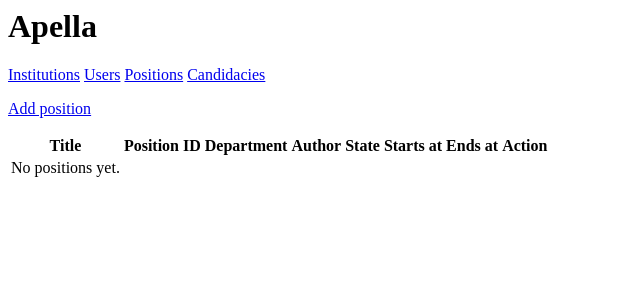
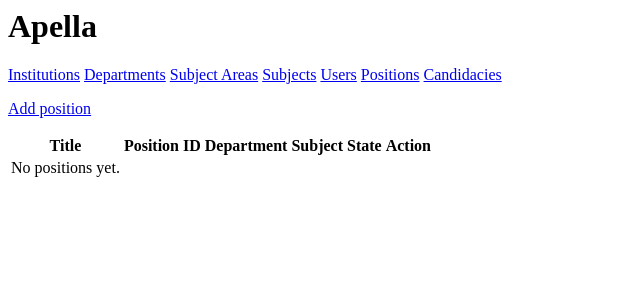
Before and after one commit to grnet/apella-app, a Django app: a page that uses apella/templates/apella/index.html in a window 1280 px wide. Shown: the top 300 px of the page, without its empty margins (0-640 px from the left). Run offline with Django 3.2, Linux system fonts and the light colour scheme; data that the repository does not hold is empty; parts of the project's set-up code (start-up, migrations or seed data) failed here and were passed over.

Commit message:
Add views for Department, SubjectArea and Subject

```diff
--- a/apella/templates/apella/index.html
+++ b/apella/templates/apella/index.html
@@ -5,6 +5,9 @@
     <body>
         <h1>Apella</h1>
         <a href="{% url "institution-list" %}">Institutions</a>
+        <a href="{% url "department-list" %}">Departments</a>
+        <a href="{% url "subject-area-list" %}">Subject Areas</a>
+        <a href="{% url "subject-list" %}">Subjects</a>
         <a href="{% url "user-list" %}">Users</a>
         <a href="{% url "position-list" %}">Positions</a>
         <a href="{% url "candidacy-list" %}">Candidacies</a>
--- a/apella/templates/apella/position_list.html
+++ b/apella/templates/apella/position_list.html
@@ -9,10 +9,8 @@
             <th>Title</th>
             <th>Position ID</th>
             <th>Department</th>
-            <th>Author</th>
+            <th>Subject</th>
             <th>State</th>
-            <th>Starts at</th>
-            <th>Ends at</th>
             <th>Action</th>
         </tr>
     {% for position in object_list %}
@@ -24,10 +22,8 @@
             </td>
             <td>{{ position.pk }}</td>
             <td>{{ position.department.title }}</td>
-            <td>{{ position.author }}</td>
+            <td>{{ position.subject.title }}</td>
             <td>{{ position.state }}</td>
-            <td>{{ position.starts_at }}</td>
-            <td>{{ position.ends_at }}</td>
             <td>
                 <a href="{% url 'candidacy-new' position_id=position.pk %}">
                     Create candidacy
--- a/apella/urls.py
+++ b/apella/urls.py
@@ -1,8 +1,7 @@
 from django.conf.urls import patterns, url
 
 from apella import views
-from apella.views import UserListView, PositionListView, CandidacyListView,\
-        InstitutionListView
+from apella.views import *
 
 urlpatterns = patterns('',
     url(r'^$', views.index, name='index'),
@@ -23,5 +22,22 @@
     url(r'^institutions/new/$', views.institution_edit, name='institution-new'),
     url(r'^institutions/(?P<institution_id>\d+)/$',
         views.institution_edit, name='institution-edit'),
+    url(r'^departments/$',
+        DepartmentListView.as_view(), name='department-list'),
+    url(r'^departments/new/$', views.department_edit, name='department-new'),
+    url(r'^departments/(?P<department_id>\d+)/$',
+        views.department_edit, name='department-edit'),
+    url(r'^subject_areas/$',
+        SubjectAreaListView.as_view(), name='subject-area-list'),
+    url(r'^subject_areas/new/$', views.subject_area_edit,
+        name='subject-area-new'),
+    url(r'^subject_areas/(?P<subject_area_id>\d+)/$',
+        views.subject_area_edit, name='subject-area-edit'),
+    url(r'^subjects/$',
+        SubjectListView.as_view(), name='subject-list'),
+    url(r'^subjects/new/$', views.subject_edit,
+        name='subject-new'),
+    url(r'^subjects/(?P<subject_id>\d+)/$',
+        views.subject_edit, name='subject-edit'),
 
 )
--- a/apella/views.py
+++ b/apella/views.py
@@ -3,9 +3,10 @@
 from django.template import loader
 from django.views.generic.list import ListView
 
-from apella.models import ApellaUser, Position, Candidacy, Institution
+from apella.models import ApellaUser, Position, Candidacy, Institution,\
+        Department, SubjectArea, Subject
 from apella.forms import ApellaUserForm, PositionForm, CandidacyForm,\
-        InstitutionForm
+        InstitutionForm, DepartmentForm, SubjectAreaForm, SubjectForm
 
 class UserListView(ListView):
 
@@ -37,6 +38,30 @@
 
     def get_context_data(self, **kwargs):
         context = super(InstitutionListView, self).get_context_data(**kwargs)
+        return context
+
+class DepartmentListView(ListView):
+
+    model = Department
+
+    def get_context_data(self, **kwargs):
+        context = super(DepartmentListView, self).get_context_data(**kwargs)
+        return context
+
+class SubjectAreaListView(ListView):
+
+    model = SubjectArea
+
+    def get_context_data(self, **kwargs):
+        context = super(SubjectAreaListView, self).get_context_data(**kwargs)
+        return context
+
+class SubjectListView(ListView):
+
+    model = Subject
+
+    def get_context_data(self, **kwargs):
+        context = super(SubjectListView, self).get_context_data(**kwargs)
         return context
 
 def index(request):
@@ -107,3 +132,48 @@
     else:
         form = InstitutionForm(instance=institution)
     return render(request, 'apella/institution_detail.html', {'form' : form})
+
+def department_edit(request, department_id=None):
+    if department_id:
+        department = get_object_or_404(Department, pk=department_id)
+    else:
+        department = Department()
+    form = DepartmentForm(request.POST or None, instance=department)
+    if request.method == 'POST':
+        if form.is_valid():
+            department = form.save()
+            department.save()
+            return redirect('department-list')
+    else:
+        form = DepartmentForm(instance=department)
+    return render(request, 'apella/department_detail.html', {'form' : form})
+
+def subject_area_edit(request, subject_area_id=None):
+    if subject_area_id:
+        subject_area = get_object_or_404(SubjectArea, pk=subject_area_id)
+    else:
+        subject_area = SubjectArea()
+    form = SubjectAreaForm(request.POST or None, instance=subject_area)
+    if request.method == 'POST':
+        if form.is_valid():
+            subject_area = form.save()
+            subject_area.save()
+            return redirect('subject-area-list')
+    else:
+        form = SubjectAreaForm(instance=subject_area)
+    return render(request, 'apella/subjectarea_detail.html', {'form' : form})
+
+def subject_edit(request, subject_id=None):
+    if subject_id:
+        subject = get_object_or_404(Subject, pk=subject_id)
+    else:
+        subject = Subject()
+    form = SubjectForm(request.POST or None, instance=subject)
+    if request.method == 'POST':
+        if form.is_valid():
+            subject = form.save()
+            subject.save()
+            return redirect('subject-list')
+    else:
+        form = SubjectForm(instance=subject)
+    return render(request, 'apella/subject_detail.html', {'form' : form})
```
Also changed, not shown: apella/forms.py (+21 -1 lines), apella/templates/apella/department_detail.html (added, +14 -0 lines), apella/templates/apella/department_list.html (added, +29 -0 lines), apella/templates/apella/subject_detail.html (added, +14 -0 lines), apella/templates/apella/subject_list.html (added, +29 -0 lines), apella/templates/apella/subjectarea_detail.html (added, +14 -0 lines), apella/templates/apella/subjectarea_list.html (added, +27 -0 lines).
